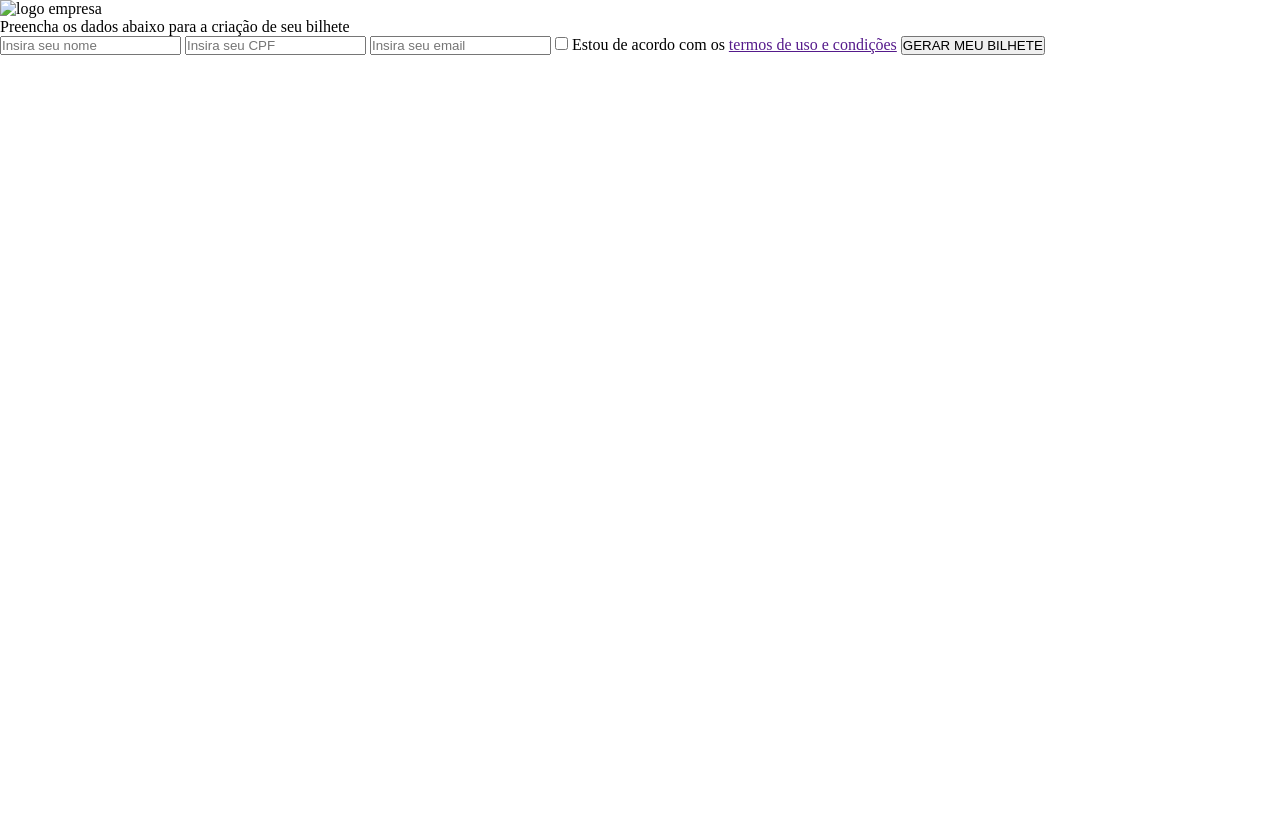
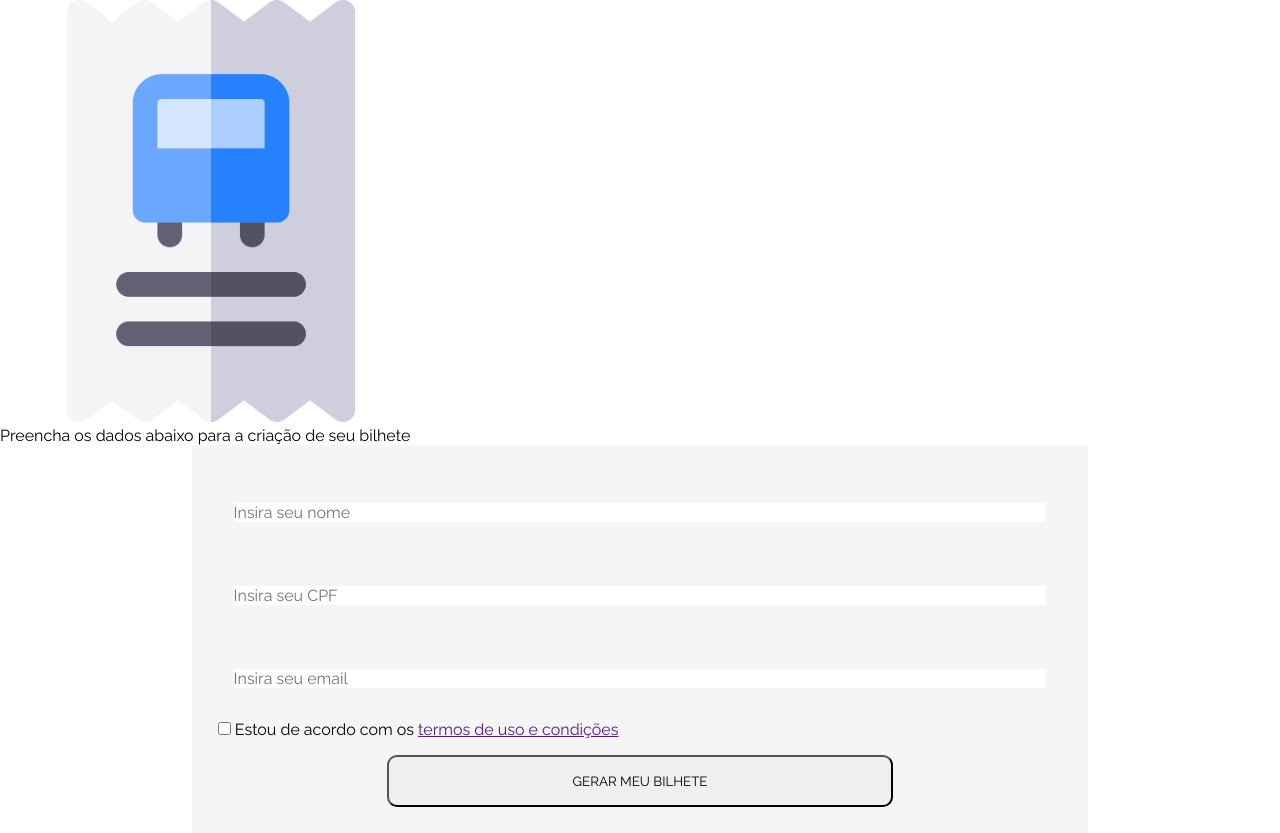
Before and after one commit to jorgelisboa/ticket_generetor, a plain HTML site: page index.html in a window 1280 px wide. Before the commit the page ends 800 px from the top, so only its background shows below. Drawn offline with Linux system fonts and the light colour scheme.

Commit message:
estilização inicial  do formulario de geração de bilhete

```diff
--- a/index.html
+++ b/index.html
@@ -9,7 +9,7 @@
 </head>
 <body>
     <figure>
-        <img scr="" alt="logo empresa">
+        <img src="./images/bus_ticket.png" alt="logo empresa" class="bus-icon">
     </figure>
     <span>Preencha os dados abaixo para a criação de seu bilhete</span>
 
@@ -18,11 +18,13 @@
         <input class="input-field" type="text" placeholder="Insira seu nome" name="" id="">
         <input class="input-field" type="text" placeholder="Insira seu CPF">
         <input class="input-field" type="email" placeholder="Insira seu email" name="" id="">
-        <input type="checkbox">
-        <span>
-            Estou de acordo com os <a href="">termos de uso e condições</a>
-        </span>
-        <button>
+        <div>
+            <input type="checkbox">
+            <span>
+                Estou de acordo com os <a href="">termos de uso e condições</a>
+            </span>
+        </div>
+        <button class="generation-button">
             GERAR MEU BILHETE
         </button>
     </form>
--- a/style.css
+++ b/style.css
@@ -1,3 +1,5 @@
+@import url('https://fonts.googleapis.com/css2?family=Raleway&display=swap');
+
 :root{
     --cor-primaria: #42C2FF;
     --cor-secundaria: #317EE8;
@@ -7,6 +9,7 @@
 }
 
 *{
+    font-family: 'Raleway', sans-serif;
     margin: 0;
     padding: 0;
     box-sizing: border-box;
@@ -15,3 +18,30 @@
 *::after,*::before{
     box-sizing: inherit;
 }
+
+.bus-icon{
+    width: 33%;
+}
+
+.ticket-generation-form{
+    background-color: var(--cor-light);
+    display: flex;
+    flex-direction: column;
+    width: 70%;
+    margin: 0 auto;
+    padding: 2%;
+}
+
+.input-field {
+    border:none;
+    margin:32px 16px; /*vertical e horizontal */
+    font-size: 16px;
+}
+
+.generation-button{
+    padding: 16px;
+    width: 60%;
+    margin: 16px auto 0 auto;
+    border-radius: 10px;
+    cursor: pointer;
+}
```
Also changed, not shown: images/bus_ticket.png (added).
